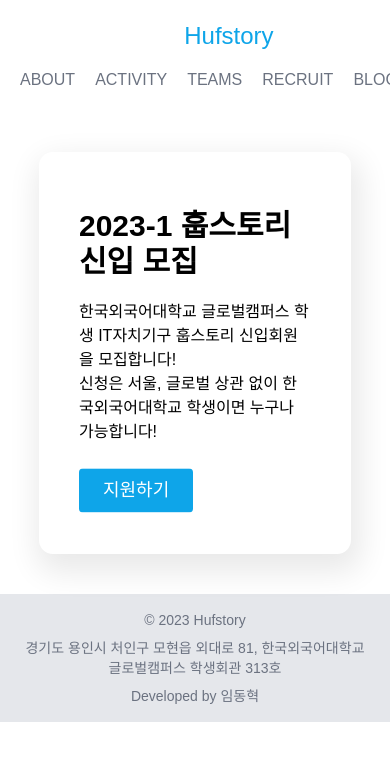
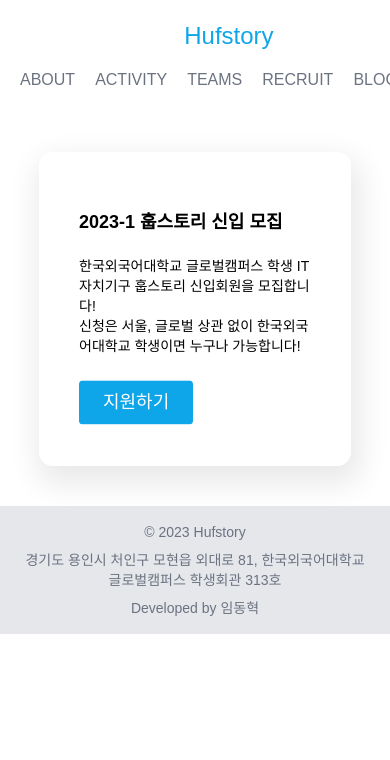
Before and after one commit to hufstory/HUFSTORY_WEB_FrontEnd, a React (Create React App) app in the folder hufstory/: page /recruit in a window 390 px wide. Shown: the top 760 px of the page. Built offline with nearby package versions, Linux system fonts and the light colour scheme; a web font is replaced by a local one.

Commit message:
Style: Recruit Responsive Design

```diff
--- a/hufstory/src/pages/Recruit/Recruit.tsx
+++ b/hufstory/src/pages/Recruit/Recruit.tsx
@@ -10,10 +10,10 @@
       <div className="w-4/5 mx-auto mt-8 md:px-5 md:py-5 md:flex-row items-center">
         <div className="flex mt-10 mb-10 text-black body-font bg-transparent relative p-10 rounded-[14px] shadow-default hover:-translate-y-1 hover:scale-100 duration-300">
           <div className="mt-4 block">
-            <h1 className="block font-bold text-3xl mb-5 font-nanumBold">
+            <h1 className="block font-bold text-lg md:text-3xl mb-5 font-nanumBold">
               2023-1 훕스토리 신입 모집
             </h1>
-            <p className="mx-auto mb-6 font-nanumRegular">
+            <p className="mx-auto mb-6 text-sm md:text-base font-nanumRegular">
               한국외국어대학교 글로벌캠퍼스 학생 IT자치기구 훕스토리 신입회원을
               모집합니다! <br></br>
               신청은 서울, 글로벌 상관 없이 한국외국어대학교 학생이면 누구나
```
